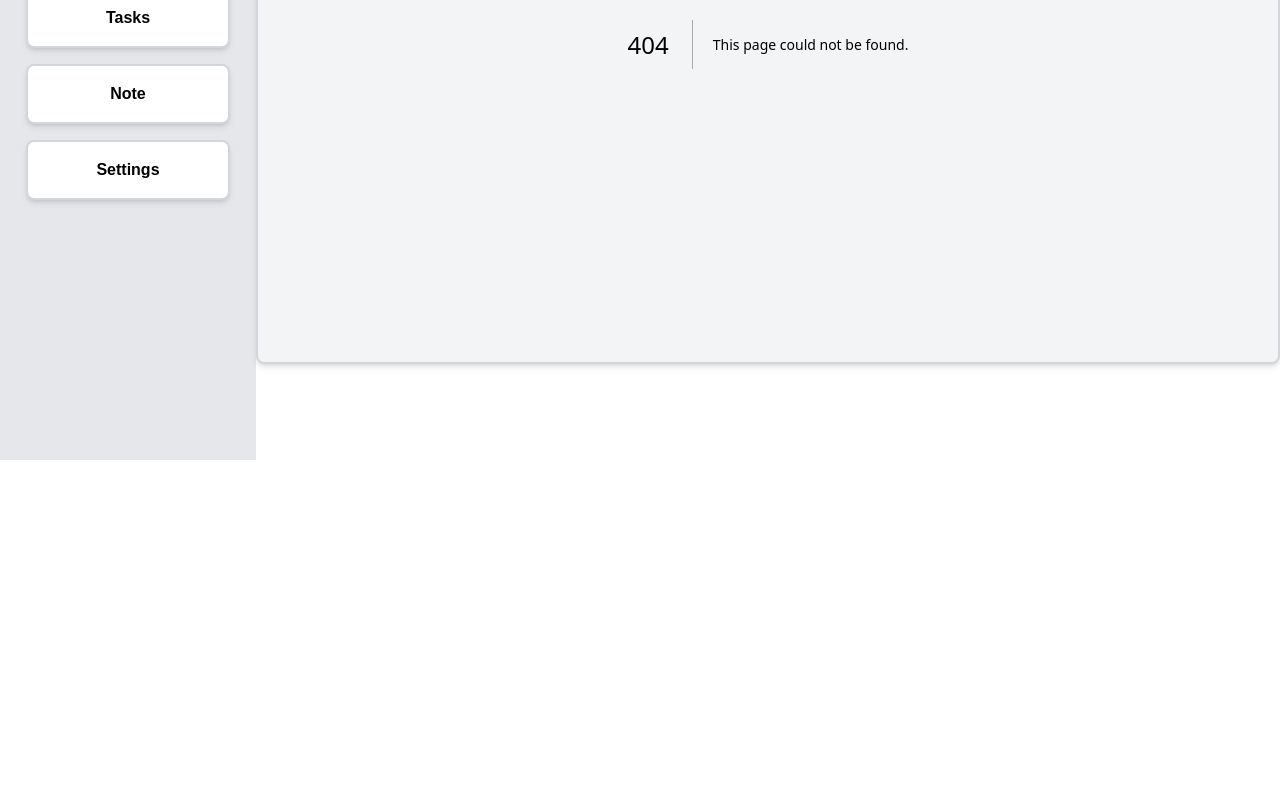
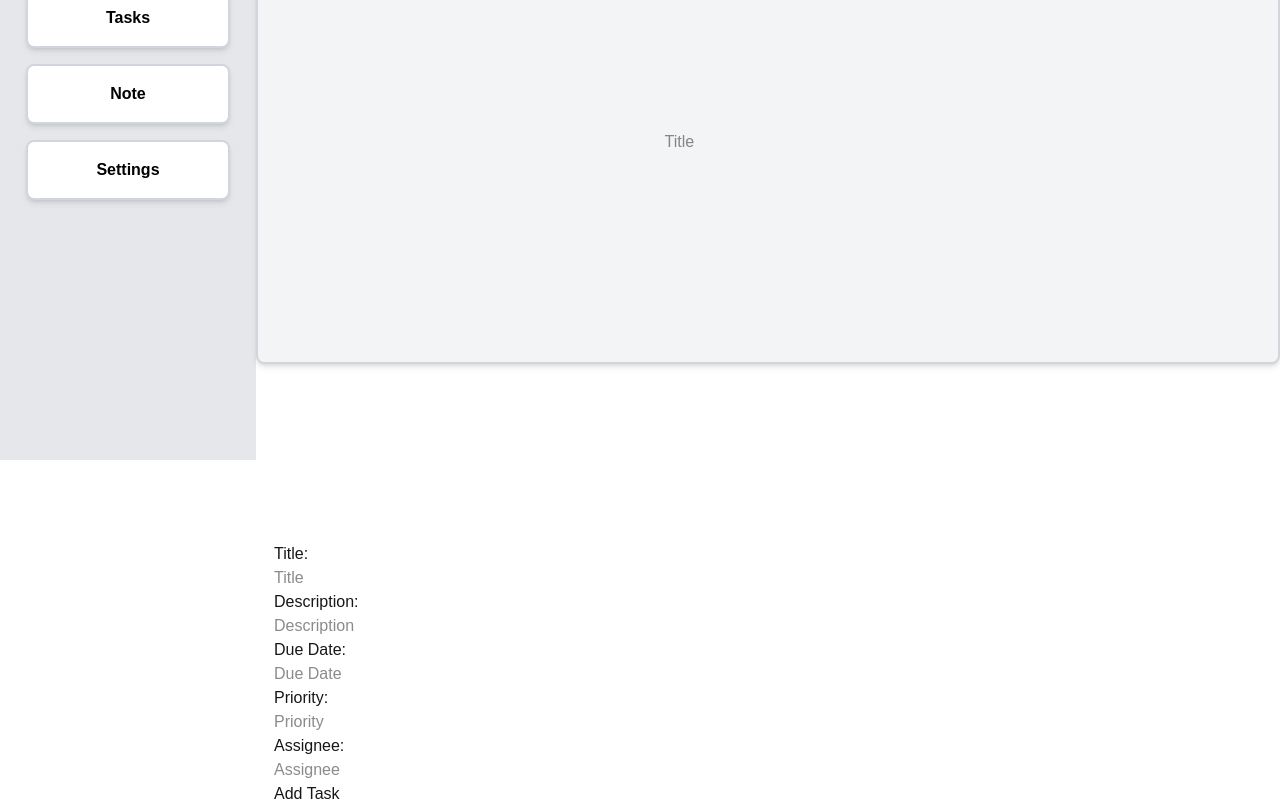
Before and after one commit to saltyfishthegreat/Productivity-Dashborad, a Next.js app: page /addTask in a window 1280 px wide. Before the commit this address had no page. Shown: the part 340-1146 px from the top of the page. Before the commit the page ends 800 px from the top, so only its background shows below. Built offline with nearby package versions, Linux system fonts and the light colour scheme.

Commit message:
change json detail

```diff
--- /dev/null
+++ b/src/app/addTask/page.tsx
@@ -0,0 +1,21 @@
+const indexTerm = ['Title', 'Description','Due Date','Priority','Assignee'];
+export default function App() {
+  return (
+    <div>
+        <div className="flex flex-col items-center justify-center min-h-screen py-2">
+            <input type="text" placeholder="Title" />
+        </div>
+        <div>
+            {indexTerm.map(term => (
+                <div key={term}>
+                    <p>{term}:</p>
+                    <input type="text" placeholder={term} />
+                </div>
+            ))}
+        </div>
+        <div>
+            <button type="submit">Add Task</button>
+        </div>
+    </div>
+  );
+}
--- a/src/app/note/page.tsx
+++ b/src/app/note/page.tsx
@@ -6,7 +6,7 @@ export default function NotePage() {
     return (
         <>
             { noteList.map((note: Note) =>
-                <NoteCard key={note.title} note={note} />
+                <NoteCard key={note.uid} note={note} />
              )}
         </>
     )
--- a/src/component/NoteCard.tsx
+++ b/src/component/NoteCard.tsx
@@ -1,8 +1,6 @@
 import type {Note} from "../types/types";
-import NoteInfo from "../data/noteInfo.json";
 
 export default function NoteCard({note }: { note: Note }) {
-    const noteList = NoteInfo as Note[];
     return (
         <div className=" border-2 border-gray-300 rounded-lg shadow-md p-2 mb-2">
             <h2 className="text-lg font-bold">{note.title}</h2>
--- a/src/component/StatusBadge.tsx
+++ b/src/component/StatusBadge.tsx
@@ -1,4 +1,6 @@
-export default function StatusBadge({ status }: { status: string }) {
+import type { Status } from "../types/types";
+
+export default function StatusBadge({ status }: { status: Status }) {
     let badgeColor = "";
     let badgeBorderColor = "";
 
--- a/src/component/TaskCard.tsx
+++ b/src/component/TaskCard.tsx
@@ -6,7 +6,7 @@ export default function TaskCard(){
     return (
         <div >
             { taskList.map((task: Task) =>
-                 <div key={task.title} className = "flex flex-row w-4/5 h-1/6 gap-2 border-2 border-gray-300 rounded-lg shadow-md p-2">
+                 <div key={task.uid} className = "flex flex-row w-4/5 h-1/6 gap-2 border-2 border-gray-300 rounded-lg shadow-md p-2">
                      <span>{task.icon}</span>
                      <a className="mr-3/5">{task.title}</a>
                      <a className="mr-3/5">{task.assignee}</a>
--- a/src/data/noteInfo.json
+++ b/src/data/noteInfo.json
@@ -1,17 +1,20 @@
 [
     {
+        "uid": 1,
         "title": "Meeting Notes",
         "content": "Discussed project milestones and deadlines.",
         "updatedAt": "2024-06-01T10:30:00Z",
         "tags": ["meeting", "project"]
     },
     {
+        "uid": 2,
         "title": "Daily Standup",
         "content": "Reviewed tasks completed yesterday and planned for today.",
         "updatedAt": "2024-06-02T09:00:00Z",
         "tags": ["standup", "daily"]
     },
     {
+        "uid": 3,
         "title": "Code Review Feedback",
         "content": "Provided feedback on the latest pull request.",
         "updatedAt": "2024-06-03T14:15:00Z",
--- a/src/data/taskList.json
+++ b/src/data/taskList.json
@@ -1,32 +1,29 @@
 [
   {
-    "id": 1,
+    "uid": 1,
     "icon": "🍽️",
     "title": "吃饭",
     "assignee": "张三",
+    "dueDate": "2024-06-30",
     "status": "in progress",
-    "dueDate": "2024-06-30",
-    "startDate": "2024-06-28",
     "creater": "张三"
   },
   {
-    "id":2,
+    "uid":2,
     "icon": "💻",
     "title": "写代码",
-    "status": "done",
     "assignee": "李四",
     "dueDate": "2024-07-01",
-    "startDate": "2024-06-29",
+    "status": "done",
     "creater": "李四"
   },
   {
-    "id":3,
+    "uid":3,
     "icon": "📚",
     "title": "学习",
-    "status": "done",
     "assignee": "王五",
     "dueDate": "2024-06-29",
-    "startDate": "2024-06-27",
+    "status": "done",
     "creater": "王五"
   }
 ]
```
Also changed, not shown: src/types/types.ts (+7 -6 lines).
